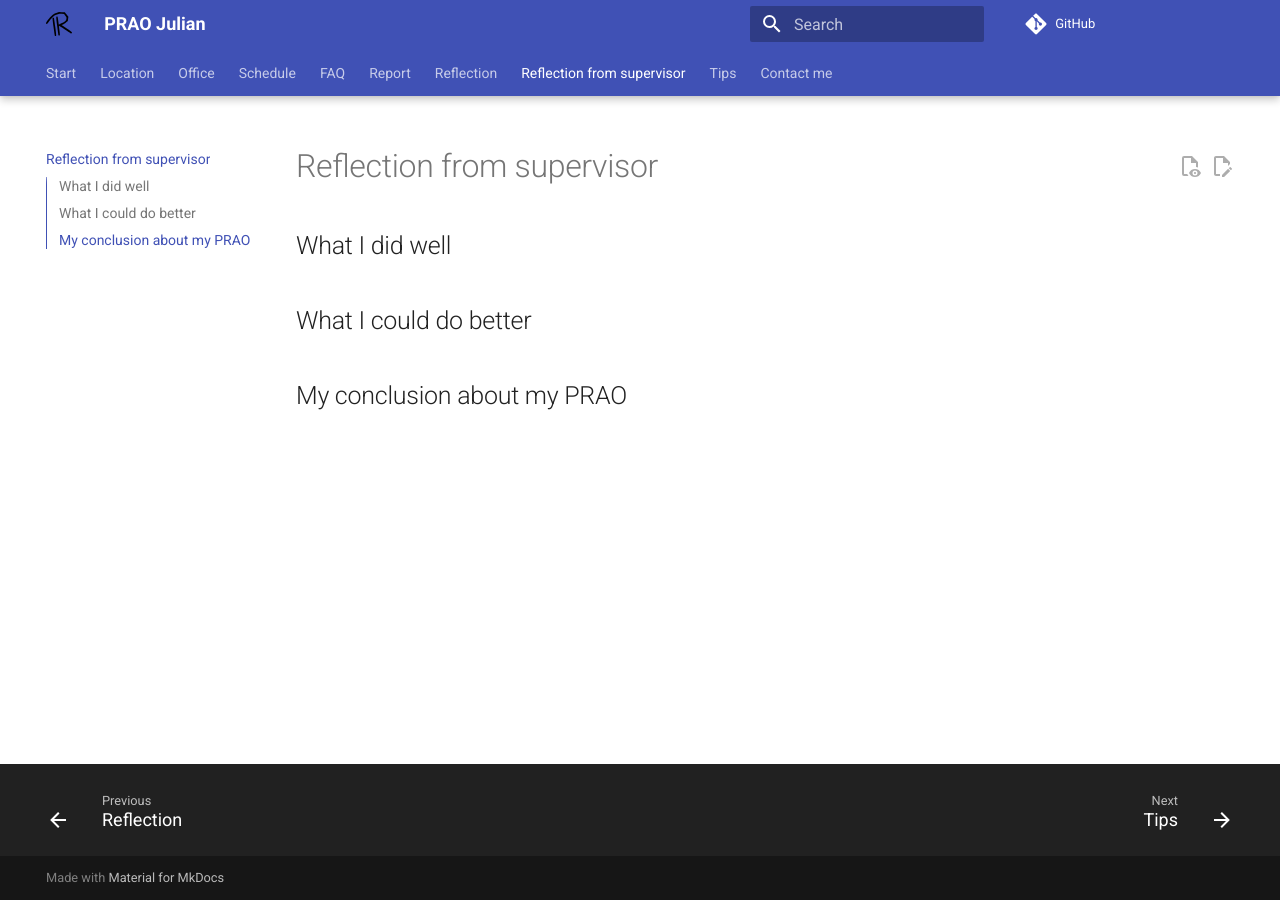
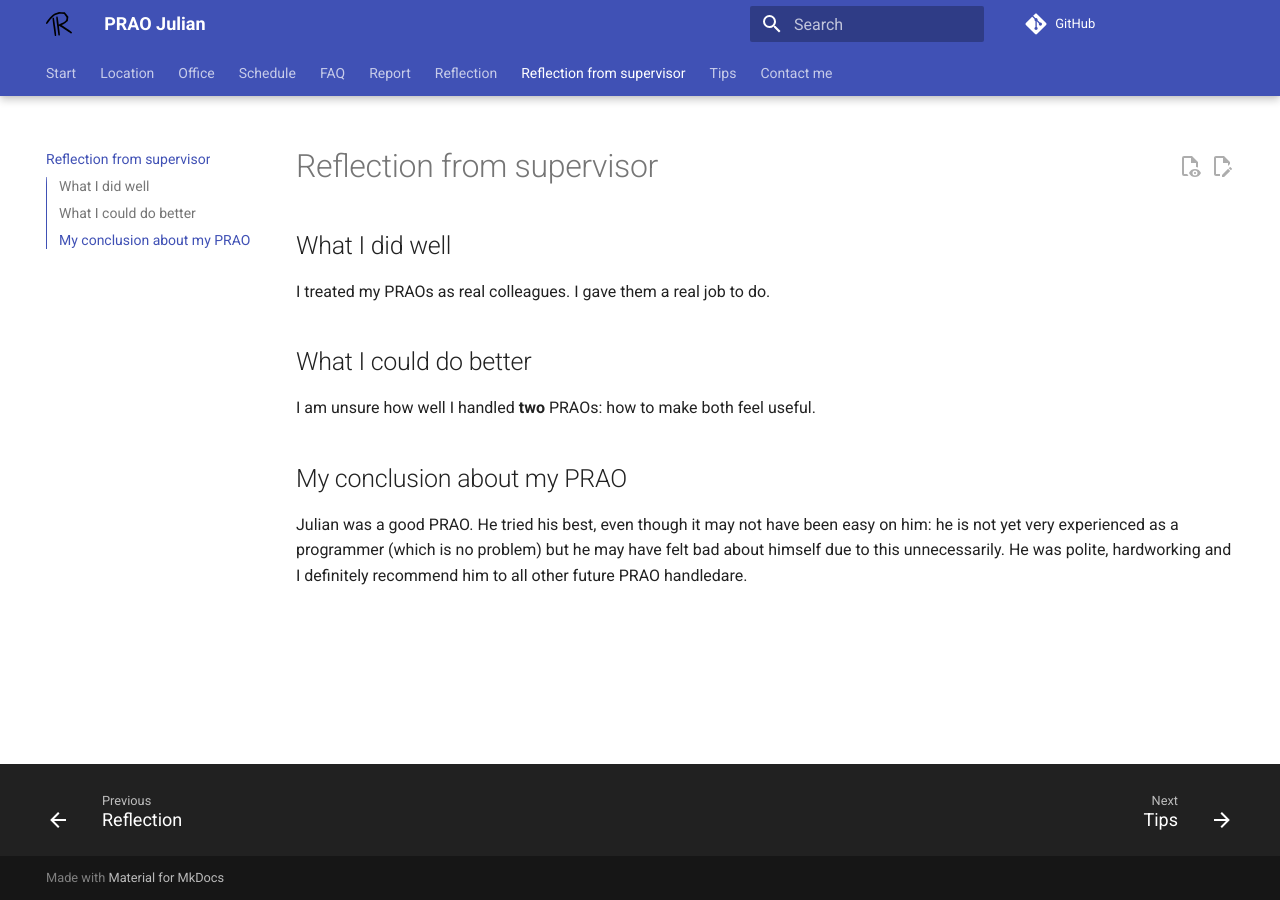
Before and after one commit to richelbilderbeek/prao_julian_20260320, an MkDocs documentation site: the page built from docs/reflection_from_supervisor.md, in a window 1280 px wide. Built offline with MkDocs 1.6.1 and Material for MkDocs 9.7.7, drawn with Linux system fonts in a browser that asks for light colours; comment, search, counter and statistics services are not loaded.

Commit message:
Add reflect sipervios

```diff
--- a/docs/reflection_from_supervisor.md
+++ b/docs/reflection_from_supervisor.md
@@ -2,6 +2,20 @@
 
 ## What I did well
 
+I treated my PRAOs as real colleagues.
+I gave them a real job to do.
+
+
 ## What I could do better
 
+I am unsure how well I handled **two** PRAOs:
+how to make both feel useful.
+
 ## My conclusion about my PRAO
+
+Julian was a good PRAO.
+He tried his best, even though it may not have been easy on him:
+he is not yet very experienced as a programmer (which is no problem)
+but he may have felt bad about himself due to this unnecessarily.
+He was polite, hardworking and I definitely recommend him to all other future
+PRAO handledare.
```
